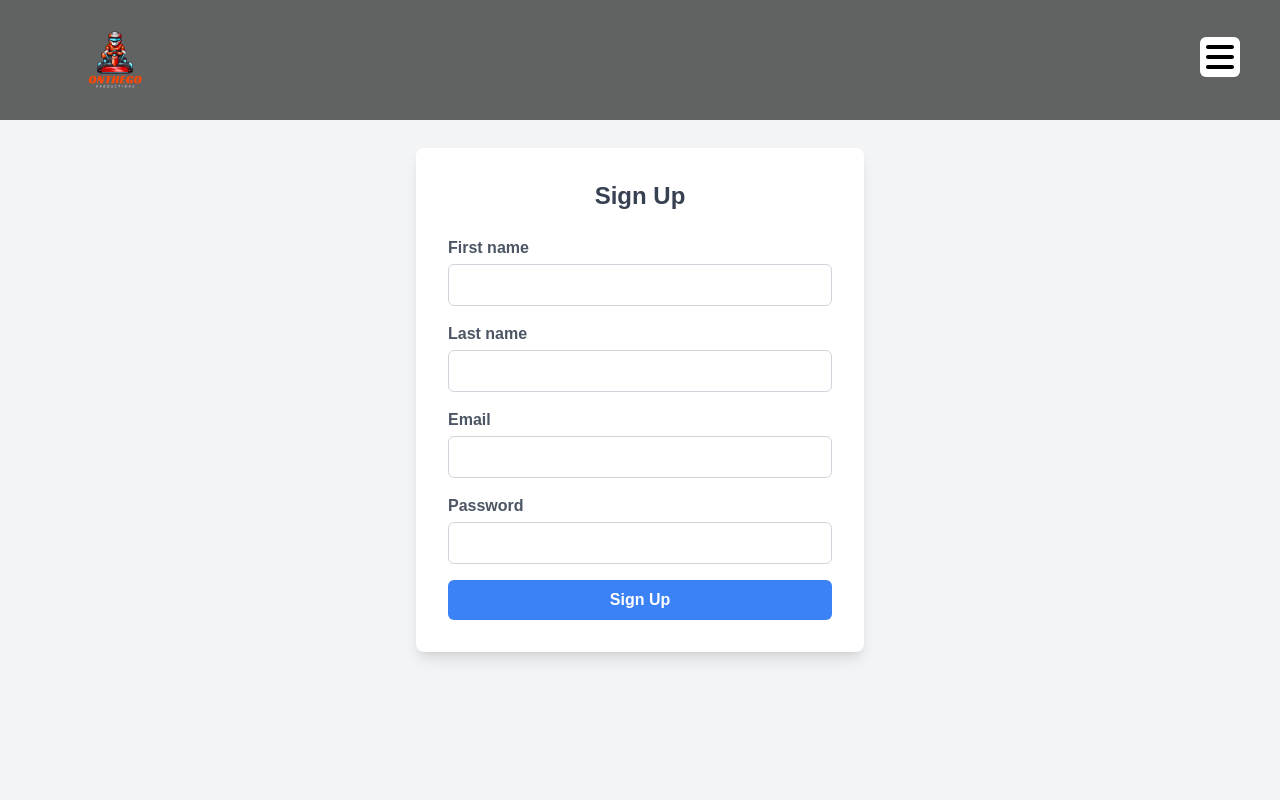
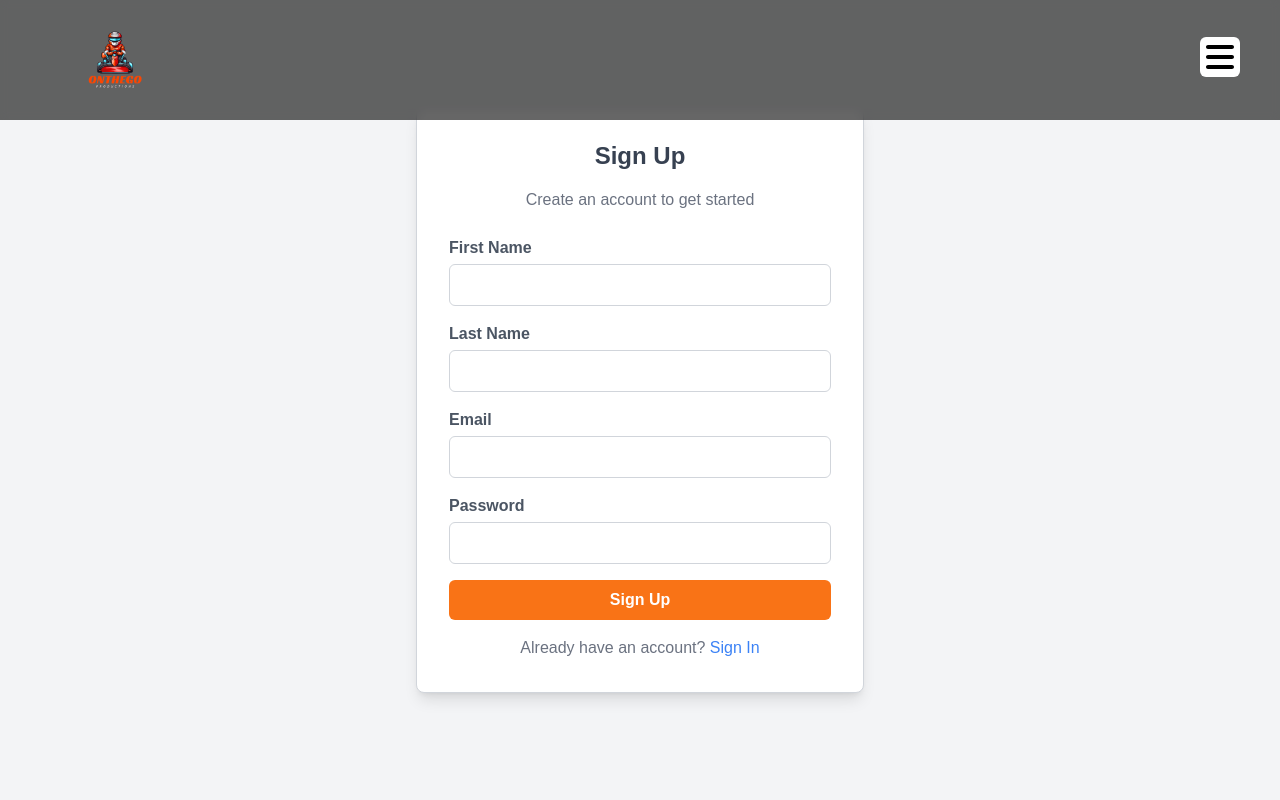
Before and after one commit to YePhone-Kyaw/OnTheGo, a Next.js app: page /pages/signup in a window 1280 px wide. Shown: the top 800 px of the page. Built offline with nearby package versions, Linux system fonts and the light colour scheme.

Commit message:
Update signup.js

```diff
--- a/app/_components/signup.js
+++ b/app/_components/signup.js
@@ -3,12 +3,13 @@
 export default function SignUp() {
   return (
     <main className="flex items-center justify-center min-h-screen bg-gray-100">
-      <div className="bg-white p-8 rounded-lg shadow-lg w-full max-w-md">
-        <h2 className="text-2xl font-bold mb-6 text-center text-gray-700">Sign Up</h2>
+      <div className="bg-white p-8 rounded-lg shadow-lg w-full max-w-md border border-gray-300">
+        <h2 className="text-2xl font-bold mb-4 text-center text-gray-700">Sign Up</h2>
+        <p className="text-center text-gray-500 mb-6">Create an account to get started</p>
         <form>
           <div className="mb-4">
             <label htmlFor="firstName" className="block text-gray-600 font-semibold mb-1">
-              First name
+              First Name
             </label>
             <input
               type="text"
@@ -18,7 +19,7 @@ export default function SignUp() {
           </div>
           <div className="mb-4">
             <label htmlFor="lastName" className="block text-gray-600 font-semibold mb-1">
-              Last name
+              Last Name
             </label>
             <input
               type="text"
@@ -48,11 +49,17 @@ export default function SignUp() {
           </div>
           <button
             type="submit"
-            className="w-full bg-blue-500 text-white font-semibold py-2 rounded-md hover:bg-blue-600 transition-colors"
+            className="w-full bg-orange-500 text-white font-semibold py-2 rounded-md hover:bg-orange-600 transition-colors"
           >
             Sign Up
           </button>
         </form>
+        <p className="text-center text-gray-500 mt-4">
+          Already have an account?{" "}
+          <a href="/login" className="text-blue-500 hover:underline">
+            Sign In
+          </a>
+        </p>
       </div>
     </main>
   );
```
